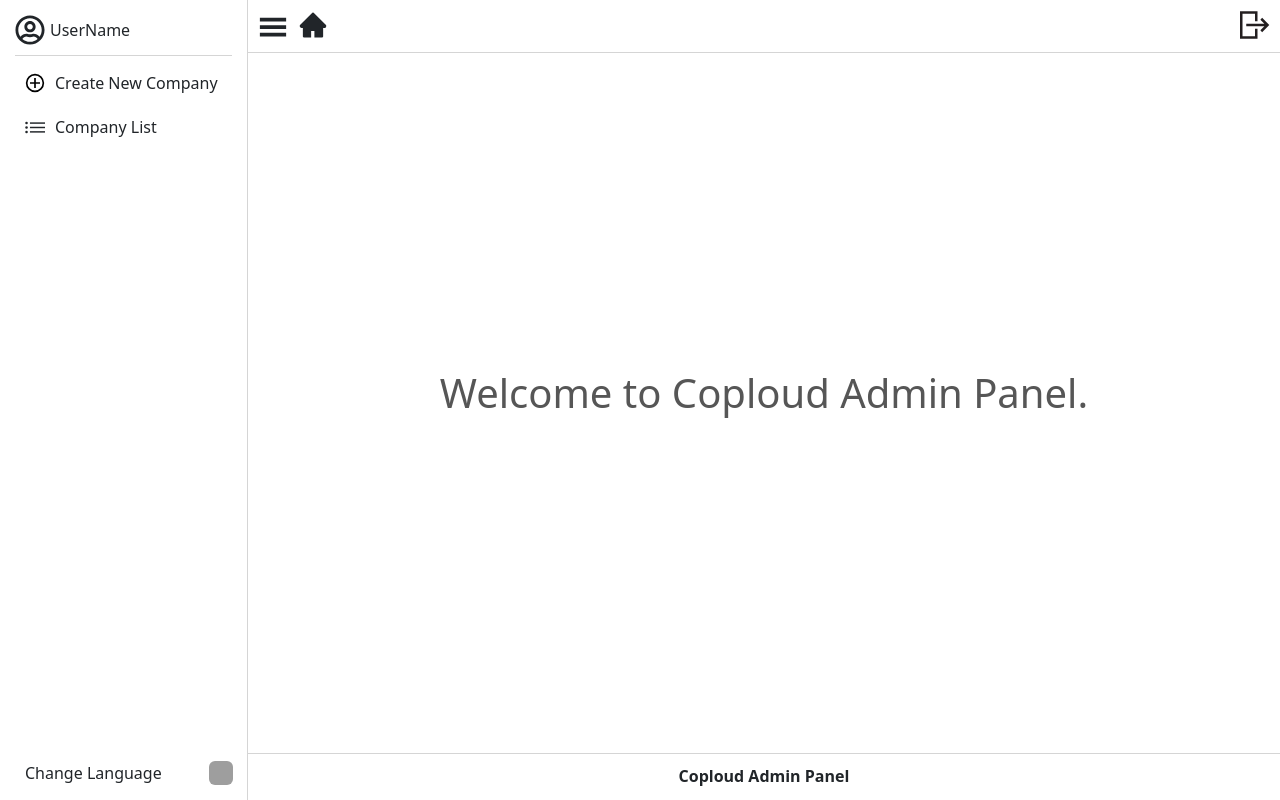
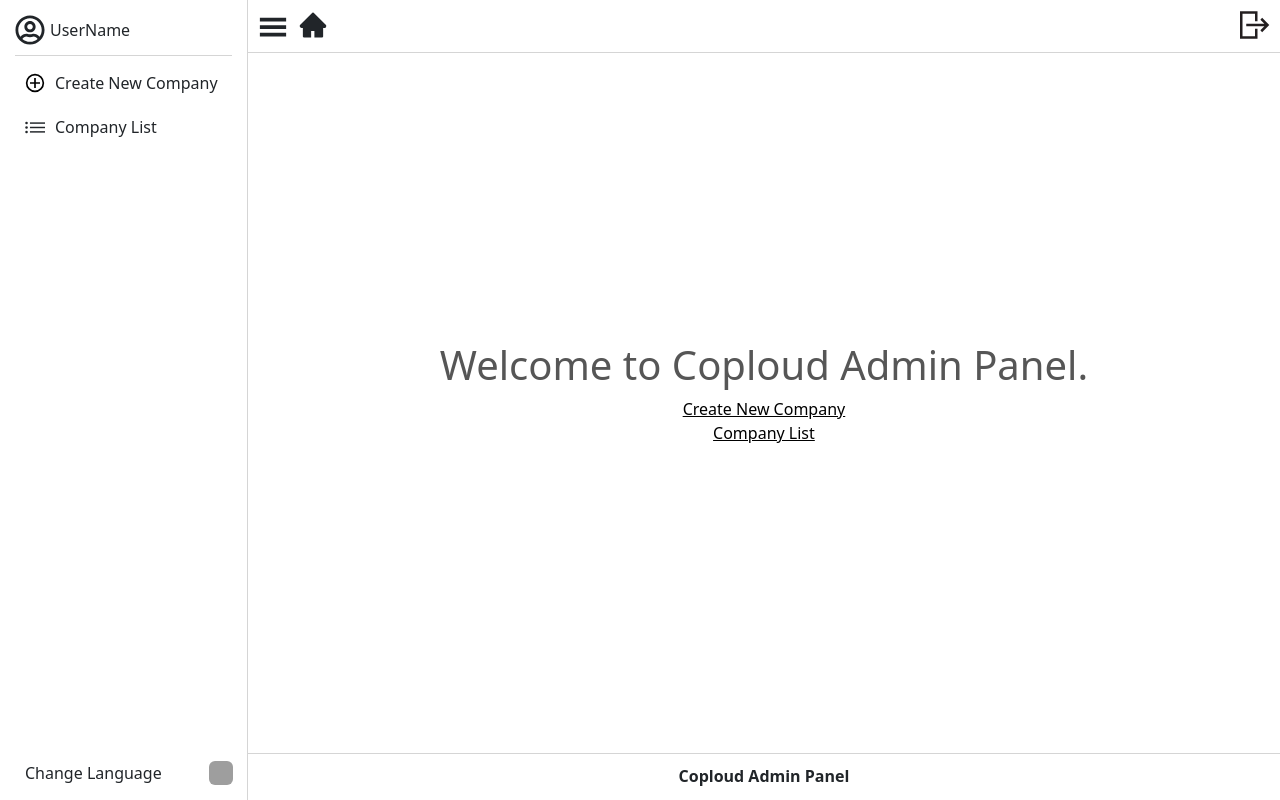
Before and after one commit to yvzblgcyln/Admin-Paneli, a Next.js app: page / in a window 1280 px wide. Built offline with nearby package versions, Linux system fonts and the light colour scheme; grey boxes are pictures that could not be loaded.

Commit message:
small fix

```diff
--- a/src/pages/index.js
+++ b/src/pages/index.js
@@ -1,5 +1,6 @@
 import Head from "next/head";
 import { t } from "i18next";
+import Link from "next/link";
 
 export default function Home() {
   return (
@@ -7,9 +8,15 @@ export default function Home() {
       <Head>
         <title>{t("tab-home")}</title>
       </Head>
-      <h1 className="d-flex d-flex flex-column justify-content-center align-items-center" style={{ height: "100%" }}>
-        {t("welcome")}
-      </h1>
+      <div className="d-flex d-flex flex-column justify-content-center align-items-center" style={{ height: "100%" }}>
+        <h1>{t("welcome")}</h1>
+        <Link href="/create-company" style={{ color: "black" }}>
+          {t("create-company")}
+        </Link>
+        <Link href="/company-list" style={{ color: "black" }}>
+          {t("company-list")}
+        </Link>
+      </div>
     </>
   );
 }
```
